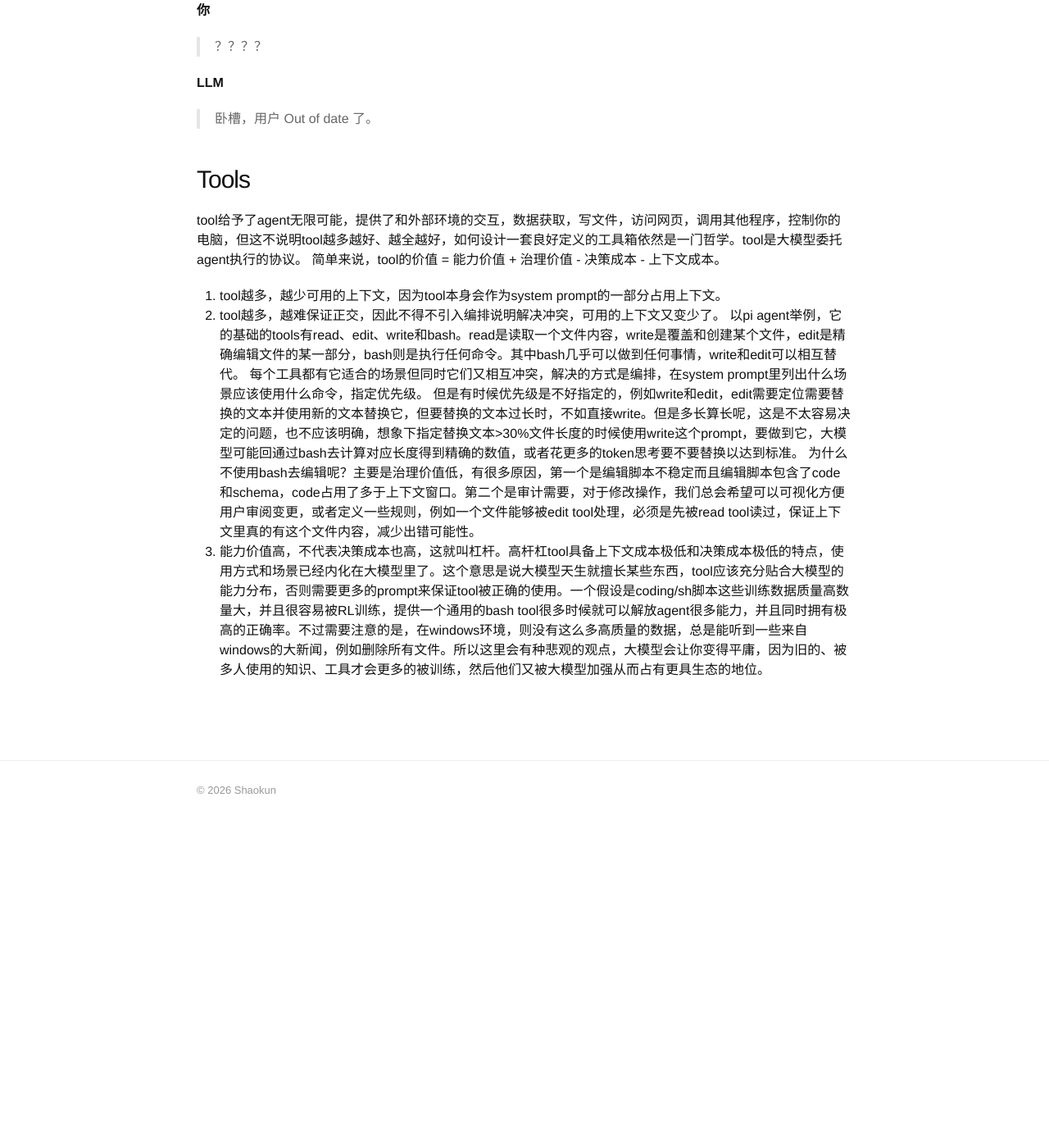
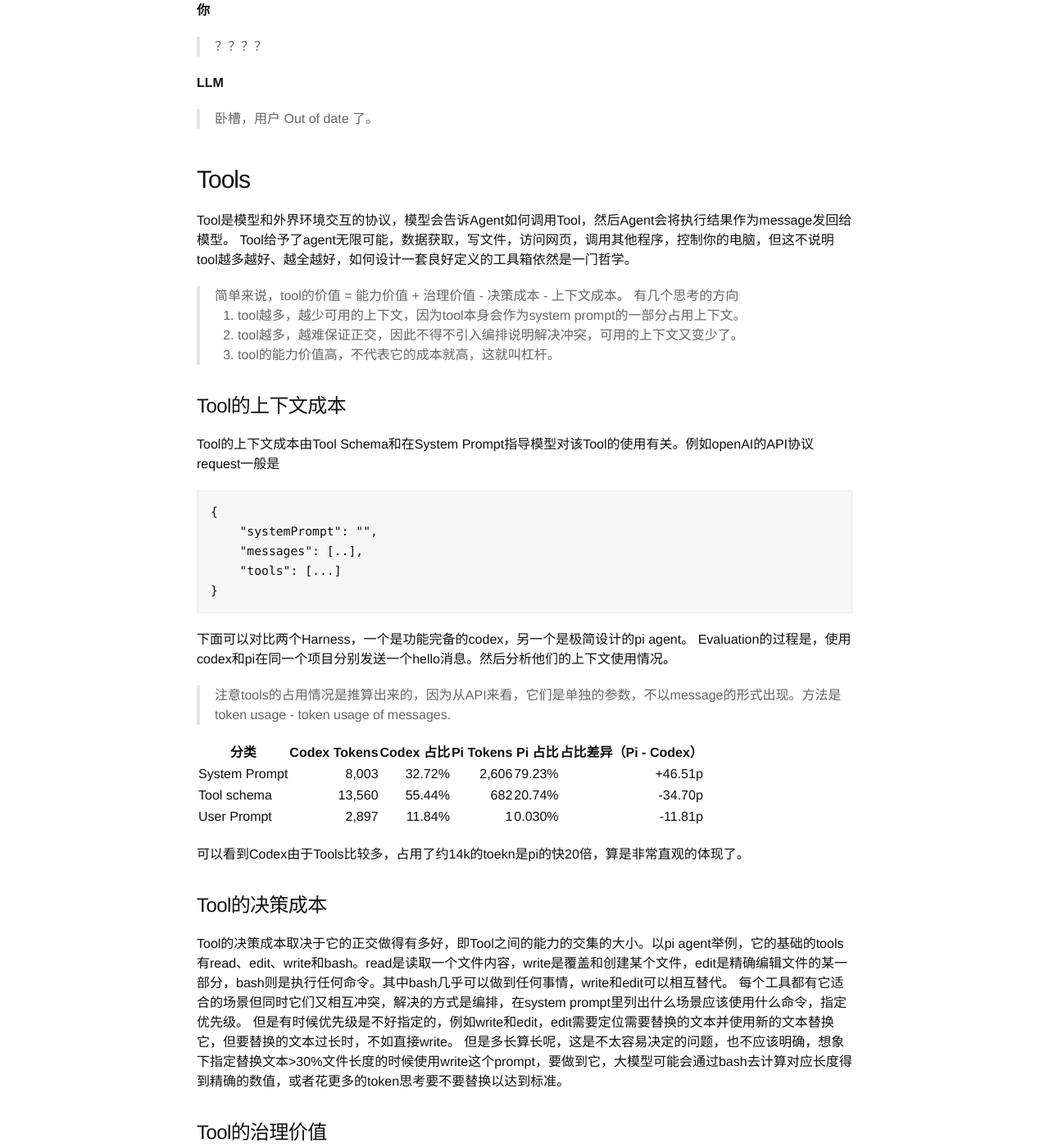
Before and after one commit to shaokunW/shaokunw.github.io, a Jekyll site: the page built from _posts/2026-08-17-Prompt And Tools.md, in a window 1280 px wide and 1400 px high, scrolled down 1197 px. Shown: the whole window at 82% size. Built offline with Jekyll 4.4.1, drawn with Linux system fonts in a browser that asks for light colours; before the commit the page ends 2211 px from its top, so only the background shows below that; some of the changed text lies outside the part shown.

Commit message:
Expand analysis of agent tool tradeoffs

````diff
--- a/_posts/2026-08-17-Prompt And Tools.md
+++ b/_posts/2026-08-17-Prompt And Tools.md
@@ -42,12 +42,41 @@ Prompt的作用是提供意图和标准，是推理的开始。
 > 卧槽，用户 Out of date 了。
 
 ## Tools
-tool给予了agent无限可能，提供了和外部环境的交互，数据获取，写文件，访问网页，调用其他程序，控制你的电脑，但这不说明tool越多越好、越全越好，如何设计一套良好定义的工具箱依然是一门哲学。tool是大模型委托agent执行的协议。
-简单来说，tool的价值 = 能力价值 + 治理价值 - 决策成本 - 上下文成本。
+Tool是模型和外界环境交互的协议，模型会告诉Agent如何调用Tool，然后Agent会将执行结果作为message发回给模型。
+Tool给予了agent无限可能，数据获取，写文件，访问网页，调用其他程序，控制你的电脑，但这不说明tool越多越好、越全越好，如何设计一套良好定义的工具箱依然是一门哲学。
+> 简单来说，tool的价值 = 能力价值 + 治理价值 - 决策成本 - 上下文成本。
+有几个思考的方向
 1. tool越多，越少可用的上下文，因为tool本身会作为system prompt的一部分占用上下文。
 2. tool越多，越难保证正交，因此不得不引入编排说明解决冲突，可用的上下文又变少了。
-以pi agent举例，它的基础的tools有read、edit、write和bash。read是读取一个文件内容，write是覆盖和创建某个文件，edit是精确编辑文件的某一部分，bash则是执行任何命令。其中bash几乎可以做到任何事情，write和edit可以相互替代。
+3. tool的能力价值高，不代表它的成本就高，这就叫杠杆。
+
+### Tool的上下文成本
+Tool的上下文成本由Tool Schema和在System Prompt指导模型对该Tool的使用有关。例如openAI的API协议request一般是
+```json
+{
+    "systemPrompt": "",
+    "messages": [..],
+    "tools": [...]
+}
+```
+下面可以对比两个Harness，一个是功能完备的codex，另一个是极简设计的pi agent。
+Evaluation的过程是，使用codex和pi在同一个项目分别发送一个hello消息。然后分析他们的上下文使用情况。
+> 注意tools的占用情况是推算出来的，因为从API来看，它们是单独的参数，不以message的形式出现。方法是token usage - token usage of messages.
+
+| 分类 | Codex Tokens | Codex 占比 | Pi Tokens | Pi 占比 | 占比差异（Pi - Codex） |
+| --- | ---: | ---: | ---: | ---: | ---: |
+| System Prompt | 8,003 | 32.72% | 2,606 | 79.23% | +46.51p |
+| Tool schema  | 13,560 | 55.44% | 682 | 20.74% | -34.70p |
+| User Prompt | 2,897 | 11.84% | 1 | 0.030% | -11.81p |
+
+可以看到Codex由于Tools比较多，占用了约14k的toekn是pi的快20倍，算是非常直观的体现了。
+### Tool的决策成本
+Tool的决策成本取决于它的正交做得有多好，即Tool之间的能力的交集的大小。以pi agent举例，它的基础的tools有read、edit、write和bash。read是读取一个文件内容，write是覆盖和创建某个文件，edit是精确编辑文件的某一部分，bash则是执行任何命令。其中bash几乎可以做到任何事情，write和edit可以相互替代。
 每个工具都有它适合的场景但同时它们又相互冲突，解决的方式是编排，在system prompt里列出什么场景应该使用什么命令，指定优先级。
-但是有时候优先级是不好指定的，例如write和edit，edit需要定位需要替换的文本并使用新的文本替换它，但要替换的文本过长时，不如直接write。但是多长算长呢，这是不太容易决定的问题，也不应该明确，想象下指定替换文本>30%文件长度的时候使用write这个prompt，要做到它，大模型可能回通过bash去计算对应长度得到精确的数值，或者花更多的token思考要不要替换以达到标准。
-为什么不使用bash去编辑呢？主要是治理价值低，有很多原因，第一个是编辑脚本不稳定而且编辑脚本包含了code和schema，code占用了多于上下文窗口。第二个是审计需要，对于修改操作，我们总会希望可以可视化方便用户审阅变更，或者定义一些规则，例如一个文件能够被edit tool处理，必须是先被read tool读过，保证上下文里真的有这个文件内容，减少出错可能性。
-3. 能力价值高，不代表决策成本也高，这就叫杠杆。高杆杠tool具备上下文成本极低和决策成本极低的特点，使用方式和场景已经内化在大模型里了。这个意思是说大模型天生就擅长某些东西，tool应该充分贴合大模型的能力分布，否则需要更多的prompt来保证tool被正确的使用。一个假设是coding/sh脚本这些训练数据质量高数量大，并且很容易被RL训练，提供一个通用的bash tool很多时候就可以解放agent很多能力，并且同时拥有极高的正确率。不过需要注意的是，在windows环境，则没有这么多高质量的数据，总是能听到一些来自windows的大新闻，例如删除所有文件。所以这里会有种悲观的观点，大模型会让你变得平庸，因为旧的、被多人使用的知识、工具才会更多的被训练，然后他们又被大模型加强从而占有更具生态的地位。
+但是有时候优先级是不好指定的，例如write和edit，edit需要定位需要替换的文本并使用新的文本替换它，但要替换的文本过长时，不如直接write。
+但是多长算长呢，这是不太容易决定的问题，也不应该明确，想象下指定替换文本>30%文件长度的时候使用write这个prompt，要做到它，大模型可能会通过bash去计算对应长度得到精确的数值，或者花更多的token思考要不要替换以达到标准。
+### Tool的治理价值
+很多情况下bash能做到各种各样的事情，为什么不使用bash去读去编辑呢？主要是治理价值低，有很多原因，第一个是编辑脚本不稳定而且编辑脚本包含了code和schema，code占用了多于上下文窗口。第二个是审计需要，对于修改操作，我们总会希望可以可视化方便用户审阅变更，或者定义一些规则，例如一个文件能够被edit tool处理，必须是先被read tool读过，保证上下文里真的有这个文件内容，减少出错可能性。
+### Tool的能力价值
+高杆杠tool具备上下文成本极低和决策成本极低的特点，使用方式和场景已经内化在大模型里了。这个意思是说大模型天生就擅长某些东西，tool应该充分贴合大模型的能力分布，否则需要更多的prompt来保证tool被正确的使用。一个假设是coding/sh脚本这些训练数据质量高数量大，并且很容易被RL训练，提供一个通用的bash tool很多时候就可以解放agent很多能力，并且同时拥有极高的正确率。
+不过需要注意的是，在windows环境，则没有这么多高质量的数据，总是能听到一些来自windows的大新闻，例如删除所有文件。所以这里会有种悲观的观点，大模型会让你变得平庸，因为旧的、被多人使用的知识、工具才会更多的被训练，然后他们又被大模型加强从而占有更具生态的地位。
````
